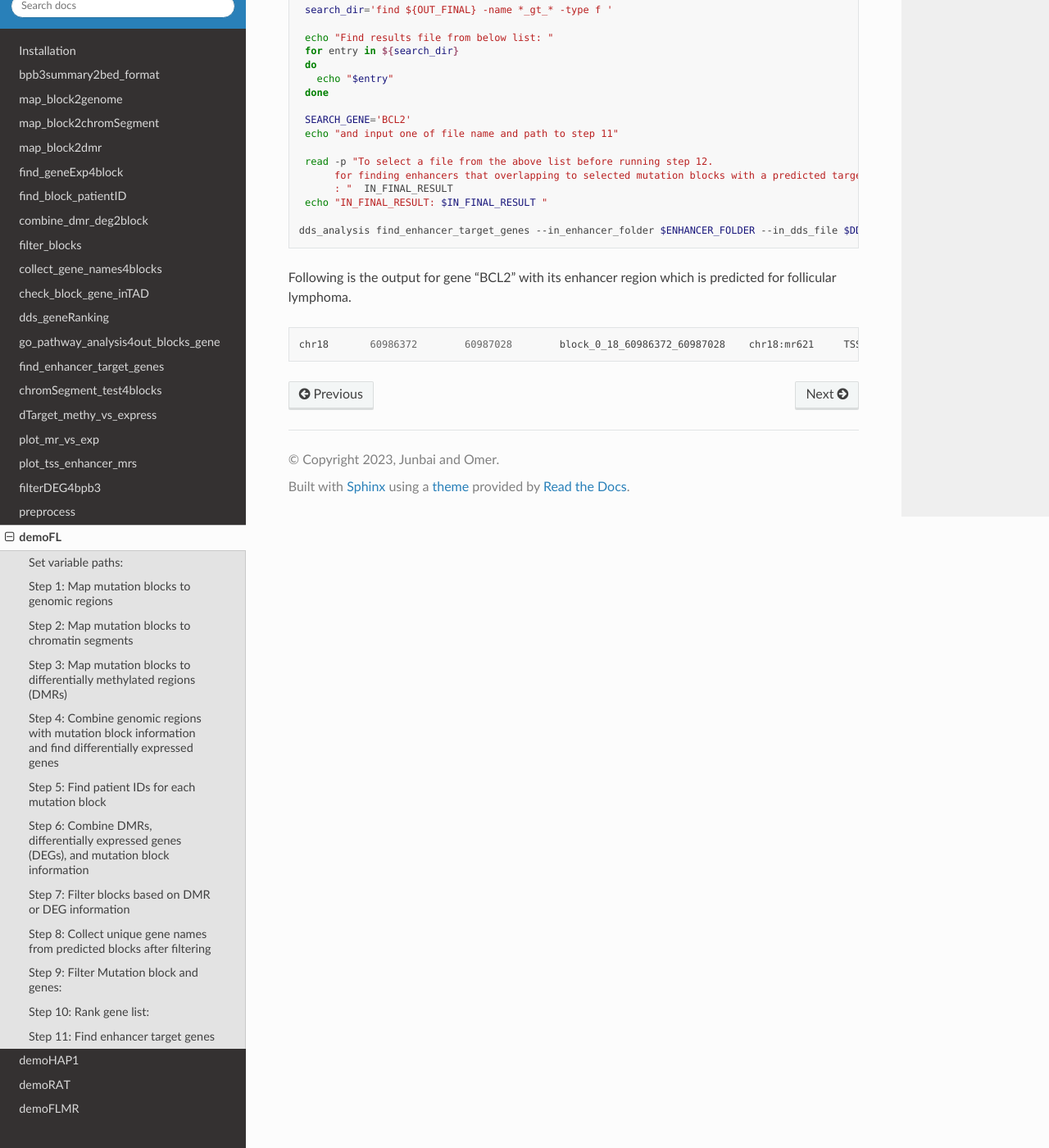
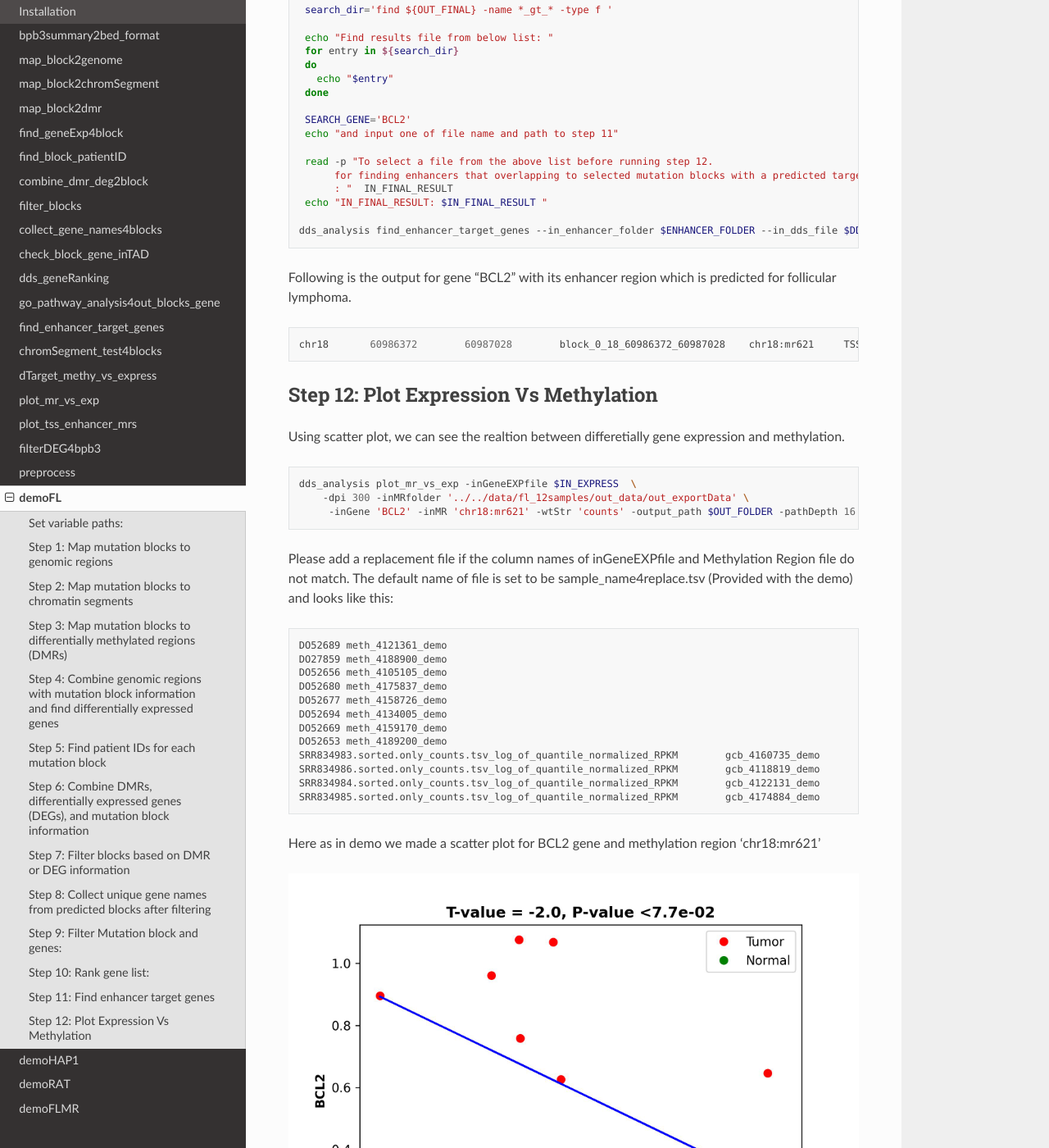
Before and after one commit to dmr-analysis/dds-analysis, a Sphinx documentation site: the page built from docs/source/content/demoFL.rst, in a window 1280 px wide and 1400 px high, scrolled down 5262 px. Shown: the whole window at 82% size. Built offline with Sphinx 7.4.7 and the Read the Docs theme 2.0.0, drawn with Linux system fonts in a browser that asks for light colours.

Commit message:
demo1, plot_mr_vs_exp, docs

```diff
--- a/docs/source/content/demoFL.rst
+++ b/docs/source/content/demoFL.rst
@@ -284,3 +284,36 @@ Following is the output for gene "BCL2" with its enhancer region which is predic
 .. code-block:: bash
 
     chr18	60986372	60987028	block_0_18_60986372_60987028	chr18:mr621	TSS	8	enhancer
+
+Step 12: Plot Expression Vs Methylation
+---------------------------------------
+Using scatter plot, we can see the realtion between differetially gene expression and methylation.
+
+.. code-block:: bash
+
+    dds_analysis plot_mr_vs_exp -inGeneEXPfile $IN_EXPRESS  \
+        -dpi 300 -inMRfolder '../../data/fl_12samples/out_data/out_exportData' \
+	 -inGene 'BCL2' -inMR 'chr18:mr621' -wtStr 'counts' -output_path $OUT_FOLDER -pathDepth 16
+
+Please add a replacement file if the column names of inGeneEXPfile and Methylation Region file do not match. The default name of file is set to be sample_name4replace.tsv (Provided with the demo) and looks like this:
+
+.. code:: bash
+
+	DO52689	meth_4121361_demo
+	DO27859	meth_4188900_demo
+	DO52656	meth_4105105_demo
+	DO52680	meth_4175837_demo
+	DO52677	meth_4158726_demo
+	DO52694	meth_4134005_demo
+	DO52669	meth_4159170_demo
+	DO52653	meth_4189200_demo
+	SRR834983.sorted.only_counts.tsv_log_of_quantile_normalized_RPKM	gcb_4160735_demo
+	SRR834986.sorted.only_counts.tsv_log_of_quantile_normalized_RPKM	gcb_4118819_demo
+	SRR834984.sorted.only_counts.tsv_log_of_quantile_normalized_RPKM	gcb_4122131_demo
+	SRR834985.sorted.only_counts.tsv_log_of_quantile_normalized_RPKM	gcb_4174884_demo
+
+Here as in demo we made a scatter plot for BCL2 gene and methylation region 'chr18:mr621'
+
+
+.. image:: BCL2_chr18_mr621.jpg
+    :alt: BCL2 vs Chr18:mr621
```
Also changed, not shown: docs/source/content/BCL2_chr18_mr621.jpg (added), 2 other files.
